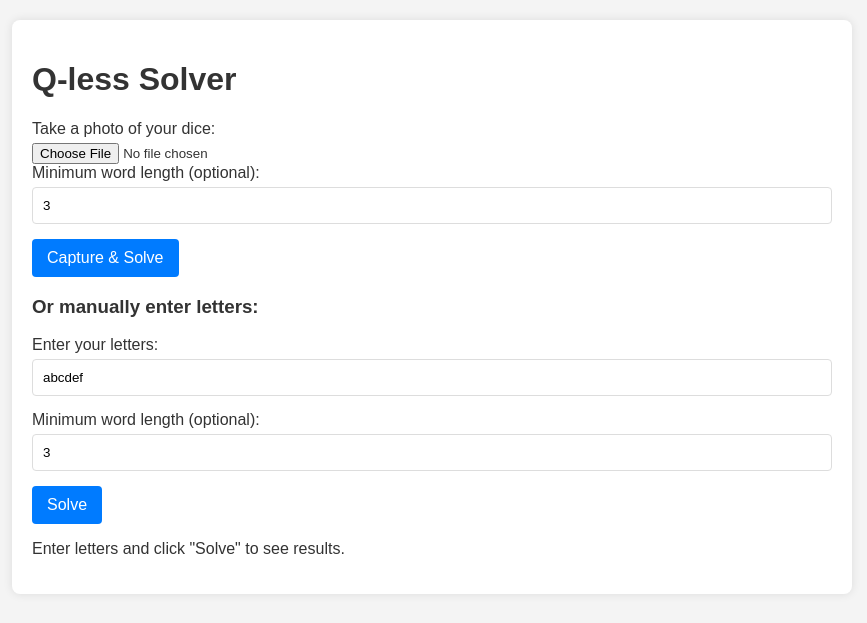
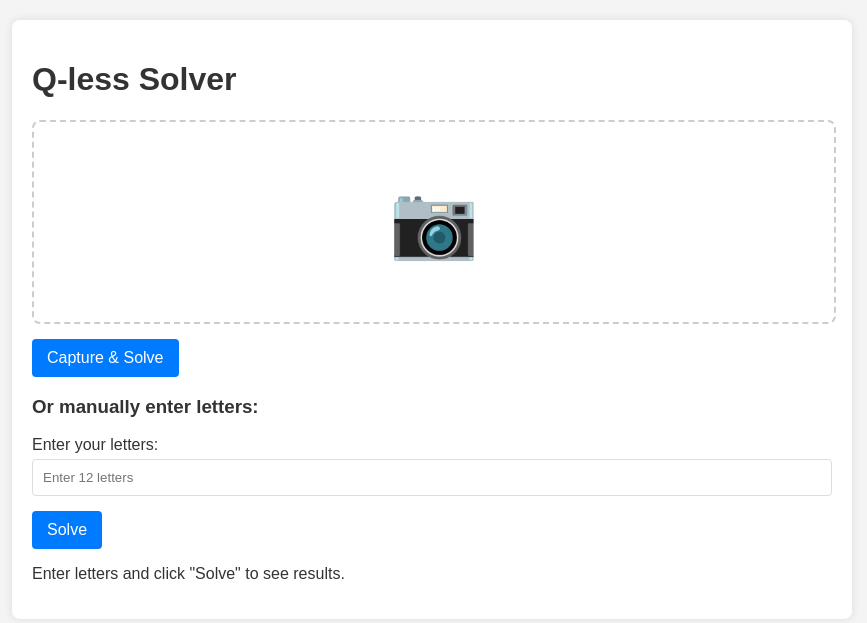
Before and after one commit to scottfp/qless-solver, a FastAPI app: page / in a window 1280 px wide. Shown: the top 623 px of the page, without its empty margins (208-1075 px from the left). Run offline with FastAPI, Linux system fonts and the light colour scheme; some libraries are stand-ins or nearby versions.

Commit message:
Improve web UI

```diff
--- a/web/templates/index.html
+++ b/web/templates/index.html
@@ -11,7 +11,7 @@
         .container { max-width: 800px; margin: auto; background: white; padding: 20px; border-radius: 8px; box-shadow: 0 0 10px rgba(0,0,0,0.1); }
         h1 { color: #333; }
         label { display: block; margin-bottom: 5px; }
-        input[type="text"], input[type="number"] {
+        input[type="text"] {
             width: calc(100% - 22px); padding: 10px; margin-bottom: 15px; border: 1px solid #ddd; border-radius: 4px;
         }
         button {
@@ -19,8 +19,23 @@
         }
         button:hover { background-color: #0056b3; }
         #results { margin-top: 20px; padding: 10px; border: 1px solid #eee; border-radius: 4px; background-color: #f9f9f9; }
+        .camera-wrapper { margin-bottom: 15px; }
+        .camera-input {
+            display: none;
+        }
+        .camera-label {
+            width: 100%;
+            height: 200px;
+            border: 2px dashed #ccc;
+            border-radius: 8px;
+            display: flex;
+            justify-content: center;
+            align-items: center;
+            font-size: 72px;
+            color: #888;
+            cursor: pointer;
+        }
         .solution-grid { display: grid; gap: 2px; margin-bottom: 10px; border: 1px solid #ccc; padding: 5px; background-color: #e0e0e0; max-width: fit-content;}
-        .grid-row { display: flex; }
         .grid-cell {
             width: 30px; height: 30px; background-color: #fff; border: 1px solid #ccc;
             display: flex; justify-content: center; align-items: center; font-weight: bold; text-transform: uppercase;
@@ -39,13 +54,9 @@
               hx-swap="innerHTML"
               hx-indicator="#loading-indicator"
               enctype="multipart/form-data">
-            <div>
-                <label for="image">Take a photo of your dice:</label>
-                <input type="file" id="image" name="image" accept="image/*" capture="environment" required>
-            </div>
-            <div>
-                <label for="img_min_word_length">Minimum word length (optional):</label>
-                <input type="number" id="img_min_word_length" name="min_word_length" value="3" min="2">
+            <div class="camera-wrapper">
+                <label for="image" class="camera-label">&#128247;</label>
+                <input type="file" id="image" class="camera-input" name="image" accept="image/*" capture="environment" required>
             </div>
             <button type="submit">Capture &amp; Solve</button>
         </form>
@@ -58,11 +69,7 @@
               hx-indicator="#loading-indicator">
             <div>
                 <label for="letters">Enter your letters:</label>
-                <input type="text" id="letters" name="letters" value="abcdef" required>
-            </div>
-            <div>
-                <label for="min_word_length">Minimum word length (optional):</label>
-                <input type="number" id="min_word_length" name="min_word_length" value="3" min="2">
+                <input type="text" id="letters" name="letters" maxlength="12" minlength="12" placeholder="Enter 12 letters" required>
             </div>
             <button type="submit">Solve</button>
             <span id="loading-indicator" style="display:none;">Loading...</span>
```
Also changed, not shown: web/templates/results_snippet.html (+7 -8 lines).
